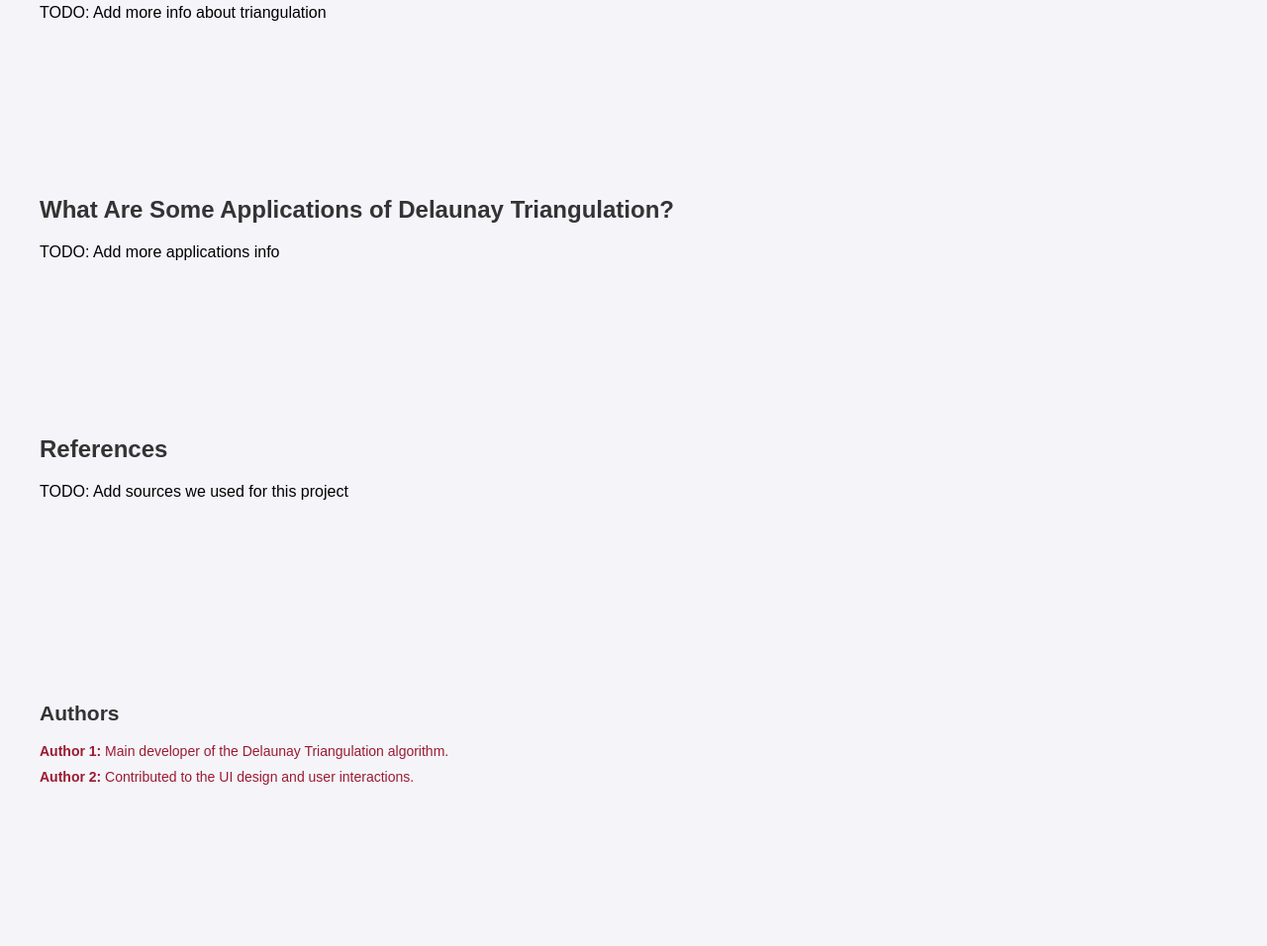
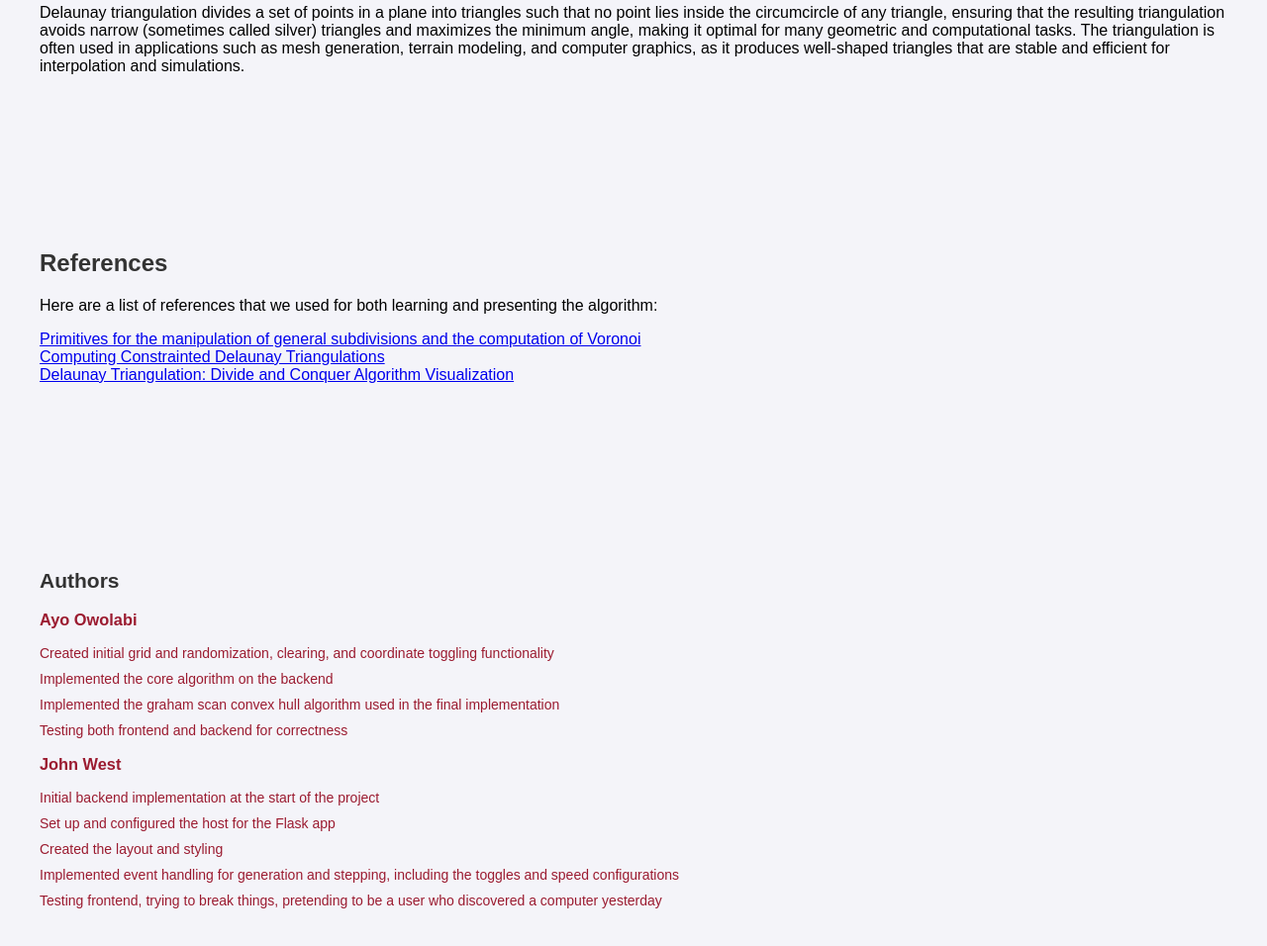
Before and after one commit to Groovymeister/delaunay-triangulation-aid, a plain HTML site: page docs/index.html in a window 1280 px wide. Shown: the part 1714-2670 px from the top of the page at 99% size. Before the commit the page ends 2591 px from the top, so only its background shows below. Drawn offline with nearby package versions, Linux system fonts and the light colour scheme.

Commit message:
Added contributions, algorithms, ref info

```diff
--- a/docs/index.html
+++ b/docs/index.html
@@ -16,7 +16,6 @@
                 <li><a href="#how-to-use">Usage</a></li>
                 <li><a href="#algorithm">Algorithm</a></li>
                 <li><a href="#about">About</a></li>
-                <li><a href="#applications">Applications</a></li>
                 <li><a href="#refs">References</a></li>
                 <li><a href="#authors">Contributions</a></li>
             </ul>
@@ -65,26 +64,45 @@
 
     <section id="about">
         <h2>What is Delaunay Triangulation?</h2>
-        <p>TODO: Add more info about triangulation</p>
+        <p>Delaunay triangulation divides a set of points in a plane into triangles such that no point lies inside the circumcircle of any triangle,
+        ensuring that the resulting triangulation avoids narrow (sometimes called silver) triangles and maximizes the minimum angle, making it optimal for many geometric and computational tasks.
+        The triangulation is often used in applications such as mesh generation, terrain modeling, and computer graphics, as it produces well-shaped triangles that are stable and efficient for interpolation and simulations.</p>
     </section>
 
-    <section id="applications">
-        <h2>What Are Some Applications of Delaunay Triangulation?</h2>
-        <p>TODO: Add more applications info</p>
-    </section>
 
     <section id="refs">
         <h2>References</h2>
-        <p>TODO: Add sources we used for this project</p>
+        <p>Here are a list of references that we used for both learning and presenting the algorithm:</p>
+        <a href="https://dl.acm.org/doi/10.1145/282918.282923">
+            <div>Primitives for the manipulation of general subdivisions and the computation of Voronoi</div>
+          </a>
+          <a href="http://www.geom.uiuc.edu/~samuelp/del_project.html">
+            <div>Computing Constrainted Delaunay Triangulations</div>
+          </a>
+          <a href="https://www.youtube.com/watch?v=GKVBOxzQ69E">
+            <div>Delaunay Triangulation: Divide and Conquer Algorithm Visualization</div>
+          </a>
     </section>
 
     <section id="authors">
         <h2>Authors</h2>
+        <h3>Ayo Owolabi</h3>
         <ul>
-            <li><strong>Author 1:</strong> Main developer of the Delaunay Triangulation algorithm.</li>
-            <li><strong>Author 2:</strong> Contributed to the UI design and user interactions.</li>
+            <li>Created initial grid and randomization, clearing, and coordinate toggling functionality</li>
+            <li>Implemented the core algorithm on the backend</li>
+            <li>Implemented the graham scan convex hull algorithm used in the final implementation</li>
+            <li>Testing both frontend and backend for correctness</li>
+        </ul>
+        <h3>John West</h3>
+        <ul>
+            <li>Initial backend implementation at the start of the project</li>
+            <li>Set up and configured the host for the Flask app</li>
+            <li>Created the layout and styling</li>
+            <li>Implemented event handling for generation and stepping, including the toggles and speed configurations</li>
+            <li>Testing frontend, trying to break things, pretending to be a user who discovered a computer yesterday</li>
         </ul>
     </section>
+
 
     <script src="app.js"></script>
 </body>
```
